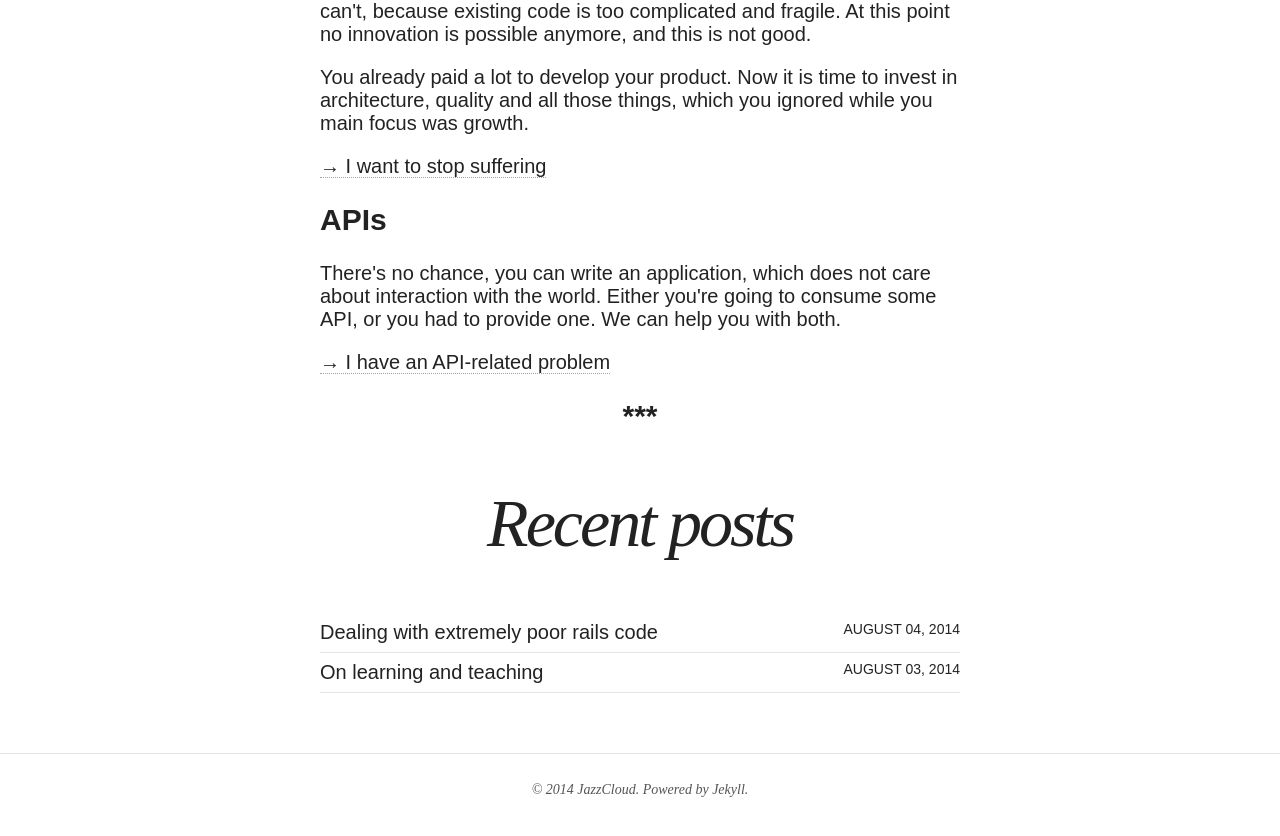
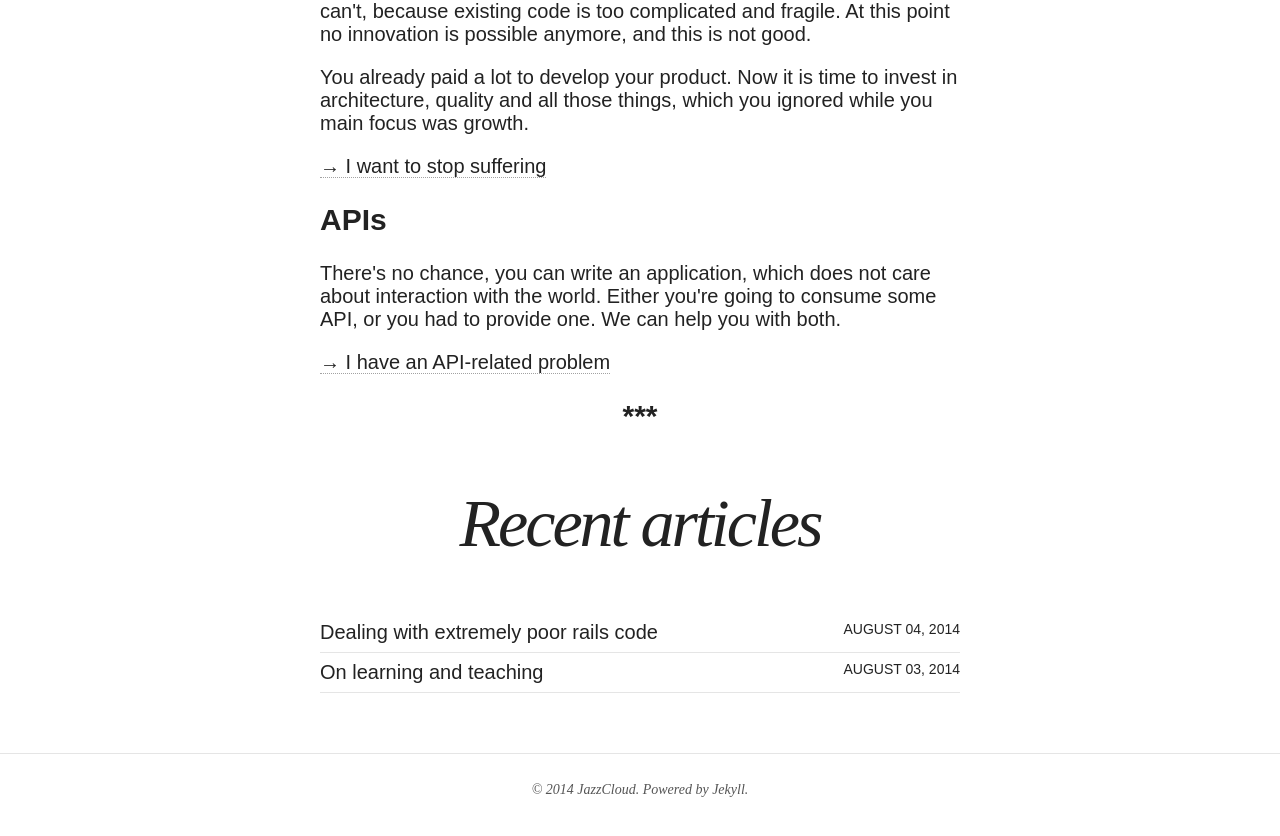
Before and after one commit to jazzcloud/jazzcloud.github.io, a Jekyll site: the page built from index.html, in a window 1280 px wide and 900 px high, scrolled down 1027 px. Shown: the top 836 px of the window. Built offline with Jekyll 4.4.1, drawn with Linux system fonts in a browser that asks for light colours; nearby versions of some CDN libraries.

Commit message:
posts → articles

```diff
--- a/index.html
+++ b/index.html
@@ -42,7 +42,7 @@ tags: []
  -->
 
 
-<h1 class='entry-title'>Recent posts</h1>
+<h1 class='entry-title'>Recent articles</h1>
 
 <ul class="post-list">
 {% for post in site.posts limit:3 %}
```
